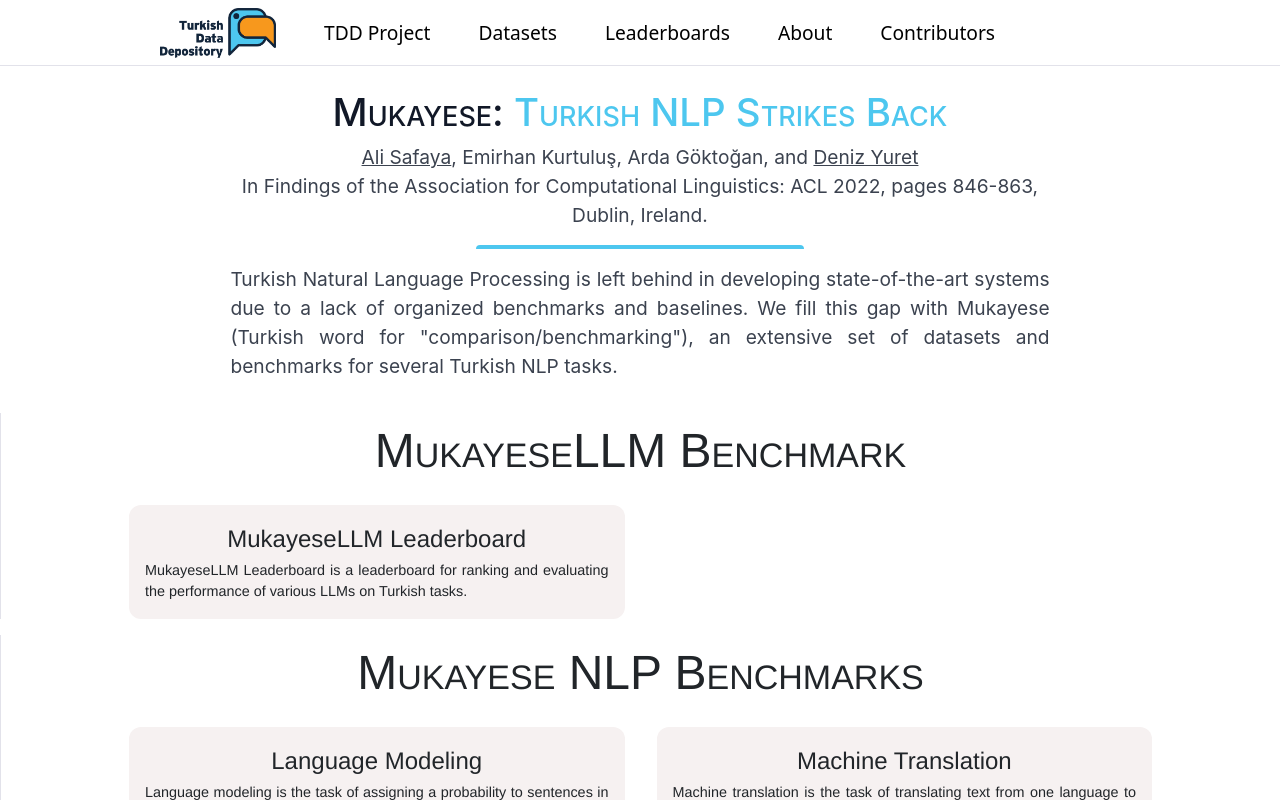
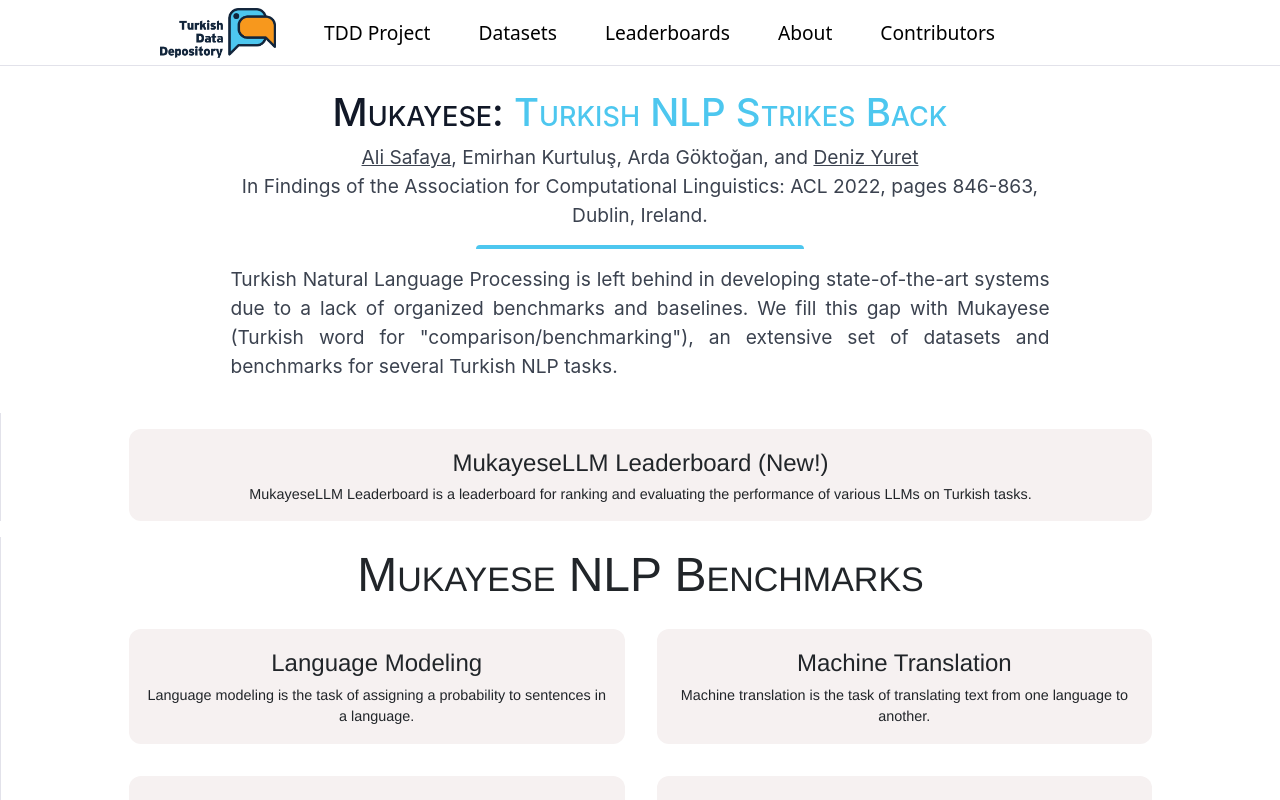
Before and after one commit to alisafaya/mukayese, a React (Create React App) app in the folder app/: page /#/ in a window 1280 px wide. Shown: the top 800 px of the page. Built offline with nearby package versions, Linux system fonts and the light colour scheme.

Commit message:
formatting and styling

```diff
--- a/app/public/data/llm_tasks.json
+++ b/app/public/data/llm_tasks.json
@@ -1,7 +1,7 @@
 [
   {
     "id": "mukayese_llm",
-    "name": "MukayeseLLM Leaderboard",
+    "name": "MukayeseLLM Leaderboard (New!)",
     "short_description": "MukayeseLLM Leaderboard is a leaderboard for ranking and evaluating the performance of various LLMs on Turkish tasks.",
     "file": "mukayese-llms/leaderboard.md"
   }
--- a/app/src/screens/Tasks/Tasks.js
+++ b/app/src/screens/Tasks/Tasks.js
@@ -40,7 +40,6 @@ const Tasks = () => {
               marginBottom: 16,
             }}
           >
-            <h2 className="datasets-title">MukayeseLLM Benchmark</h2>
           </div>
           <TaskCardsContainer>
             {llm_tasks?.map((task) => (
--- a/app/src/screens/Tasks/Tasks.styled.js
+++ b/app/src/screens/Tasks/Tasks.styled.js
@@ -240,12 +240,13 @@ const DividerContainer = styled.div`
 const TaskCardsContainer = styled.div`
 
 display: grid;
-grid-template-columns: repeat(auto-fill, minmax(45%, 1fr));
+grid-template-columns: repeat(auto-fit, minmax(45%, 1fr));
 padding-left: 10%;
 padding-right: 10%;
 width: 100%;
 row-gap: 2rem;
 column-gap: 2rem;
+justify-content: center;
 
 `;
 
@@ -327,6 +328,7 @@ h3 {
   -webkit-line-clamp: 2; /* number of lines to show */
   -webkit-box-orient: vertical;
   font-size: 0.9rem;
+  text-align: center;
   &:hover {
     -webkit-line-clamp: 12; /* number of lines to show */
   }
```
Also changed, not shown: app/public/data/tasks/mukayese-llms/leaderboard.md (+4 -8 lines).
